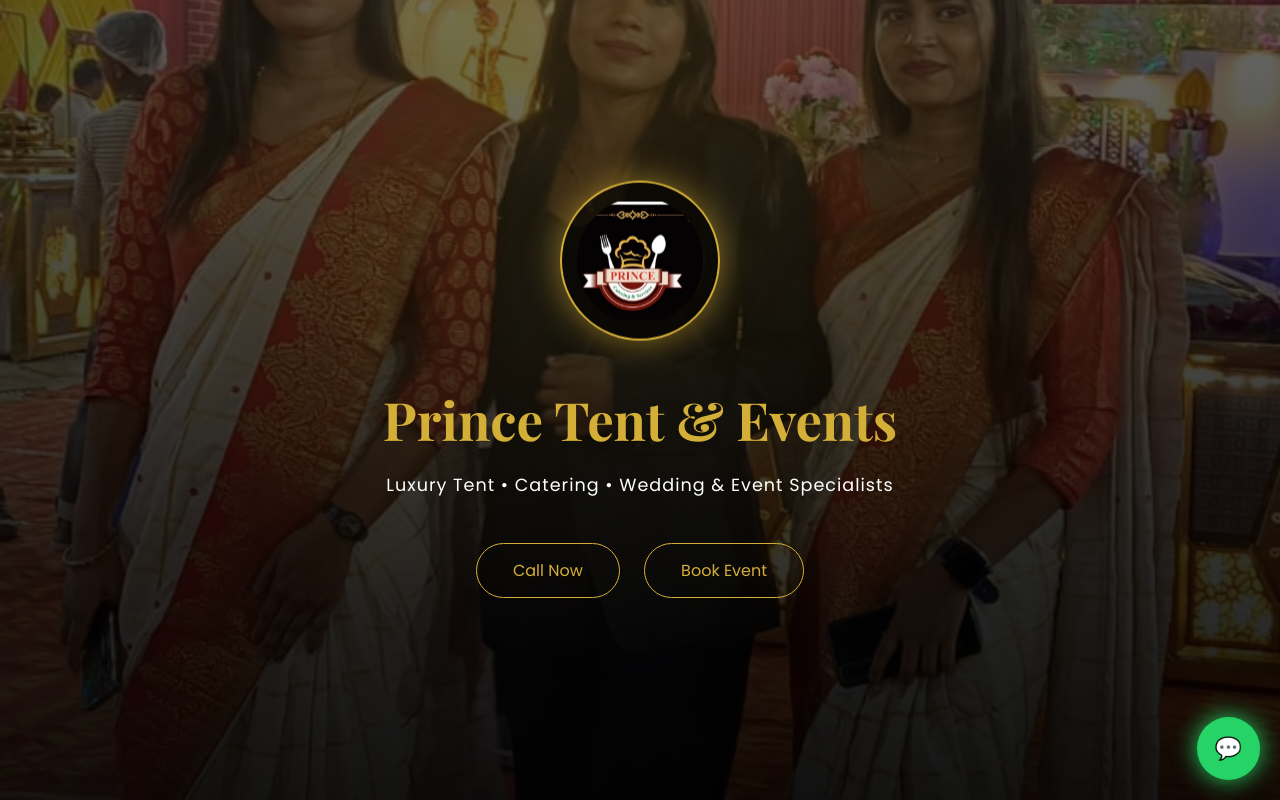
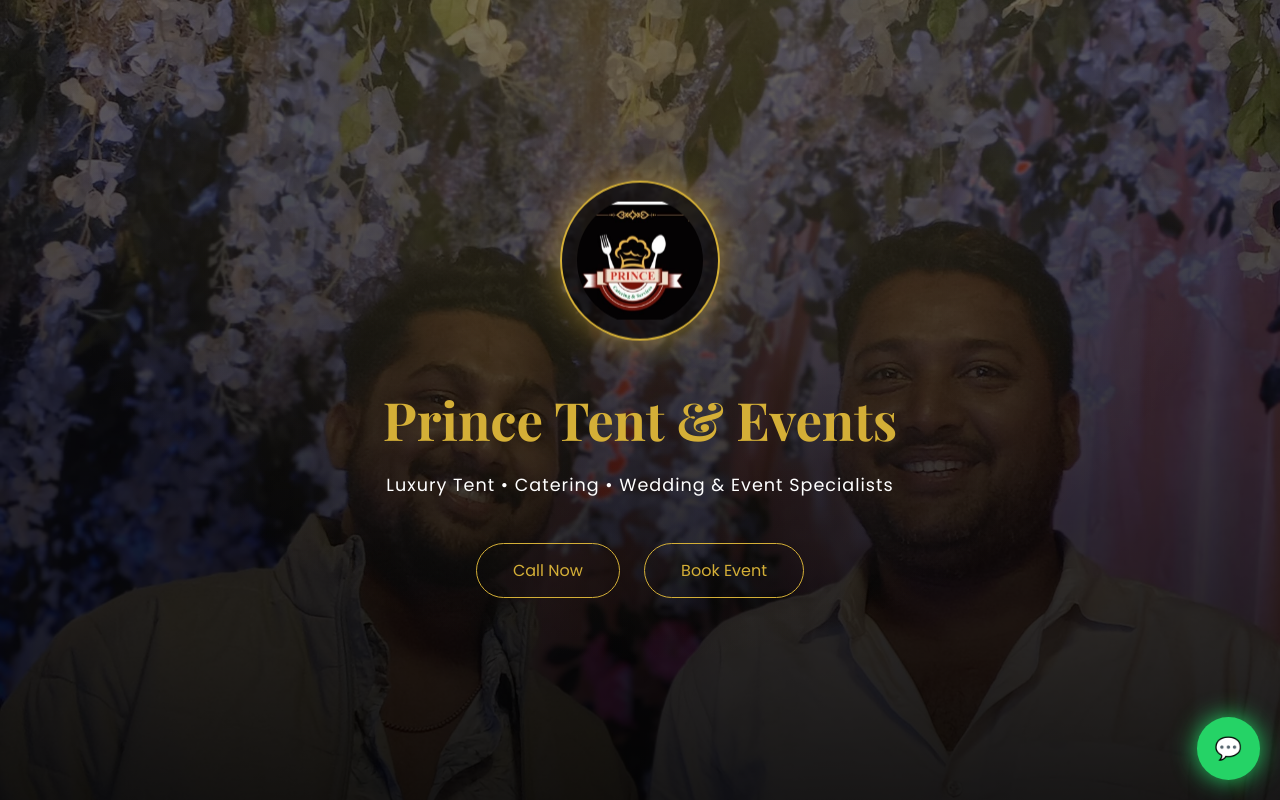
Before and after one commit to Shreeyans1729/Prince-tent-and-event, a plain HTML site: page index.html in a window 1280 px wide. Shown: the top 800 px of the page. Drawn offline with nearby package versions, Linux system fonts and the light colour scheme.

Commit message:
Change background image in hero section

```diff
--- a/index.html
+++ b/index.html
@@ -38,7 +38,7 @@
   height:100vh;
   background:
   linear-gradient(rgba(0,0,0,.6),rgba(0,0,0,.9)),
-  url("IMG-20251226-WA0015.jpg");
+  url("IMG-20251226-WA0050.jpg");
   background-size:cover;
   background-position:center;
   display:flex;
```
